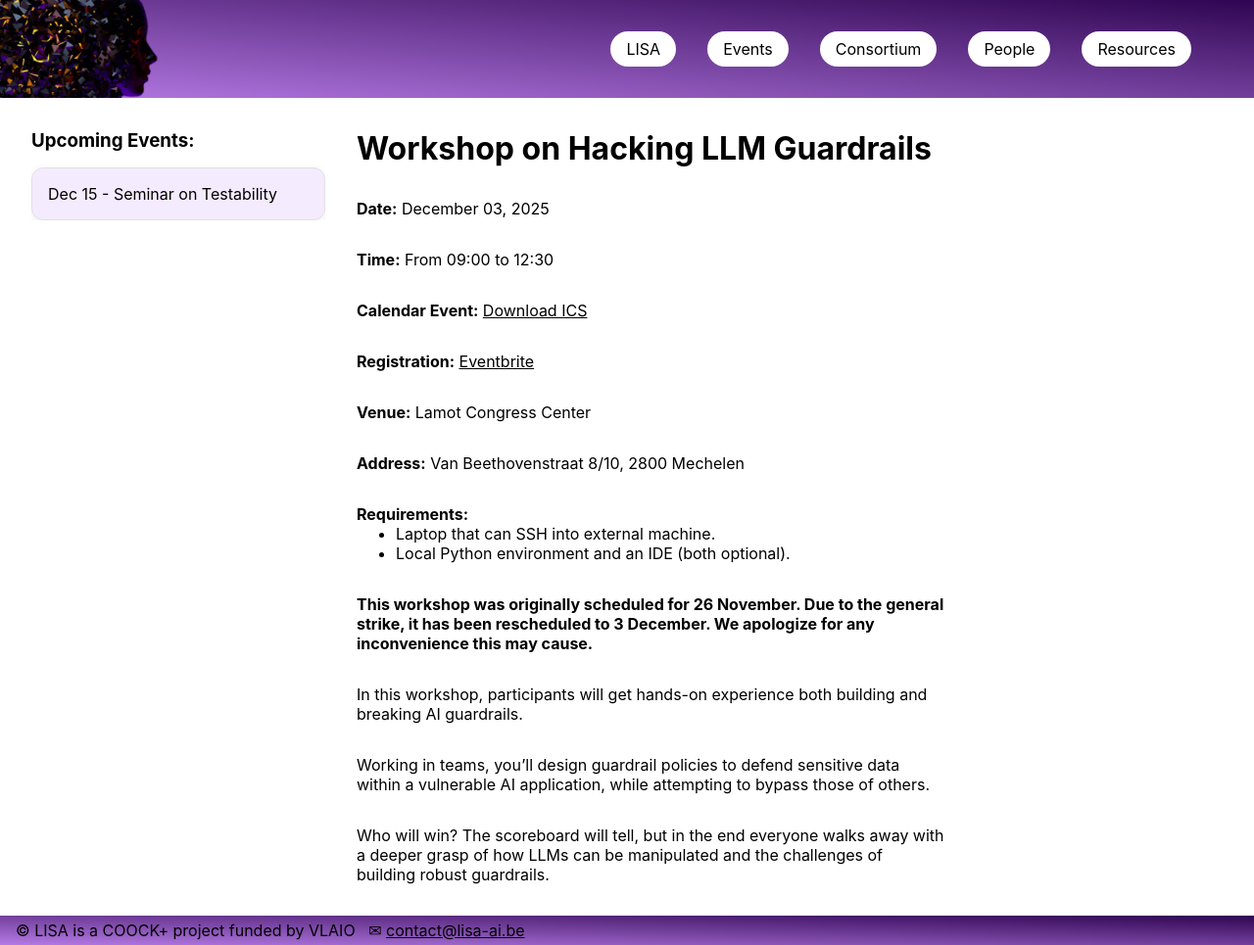
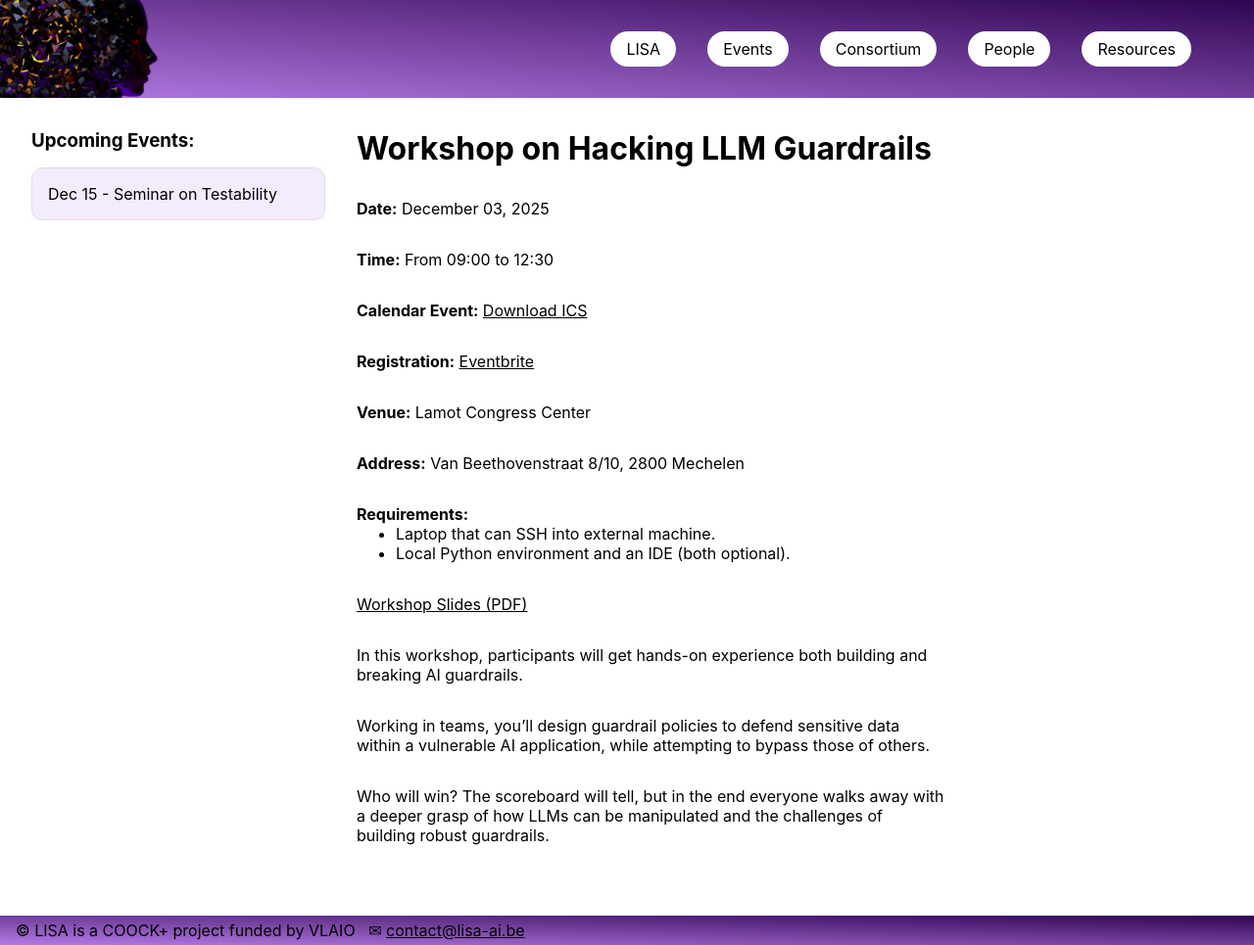
Before and after one commit to sirris-be/lisa, a Jekyll site: the page built from docs/_events/3-guardrails-workshop.html, in a window 1280 px wide and 965 px high. Shown: the whole window at 98% size. Built offline with Jekyll 4.4.1, drawn with Linux system fonts in a browser that asks for light colours.

Commit message:
feat: add guardrail slides

```diff
--- a/docs/_events/1-kickoff.html
+++ b/docs/_events/1-kickoff.html
@@ -12,6 +12,6 @@ short_title: LISA 2025 Kickoff
   >Overview of the Lisa project (Sirris)</a
 >
 
-<a href="/assets/doc/kickoff-slides-sirris.pdf"
+<a href="/assets/doc/kickoff-slides-distrinet.pdf"
   >Technical presentation (Distrinet)</a
 >
--- a/docs/_events/3-guardrails-workshop.html
+++ b/docs/_events/3-guardrails-workshop.html
@@ -15,13 +15,7 @@ requirements:
   - Local Python environment and an IDE (both optional).
 ---
 
-<p>
-  <strong
-    >This workshop was originally scheduled for 26 November. Due to the general
-    strike, it has been rescheduled to 3 December. We apologize for any
-    inconvenience this may cause.</strong
-  >
-</p>
+<a href="/assets/doc/guardrails-slides.pdf">Workshop Slides (PDF)</a>
 
 <p>
   In this workshop, participants will get hands-on experience both building and
```
Also changed, not shown: 1 other file.
